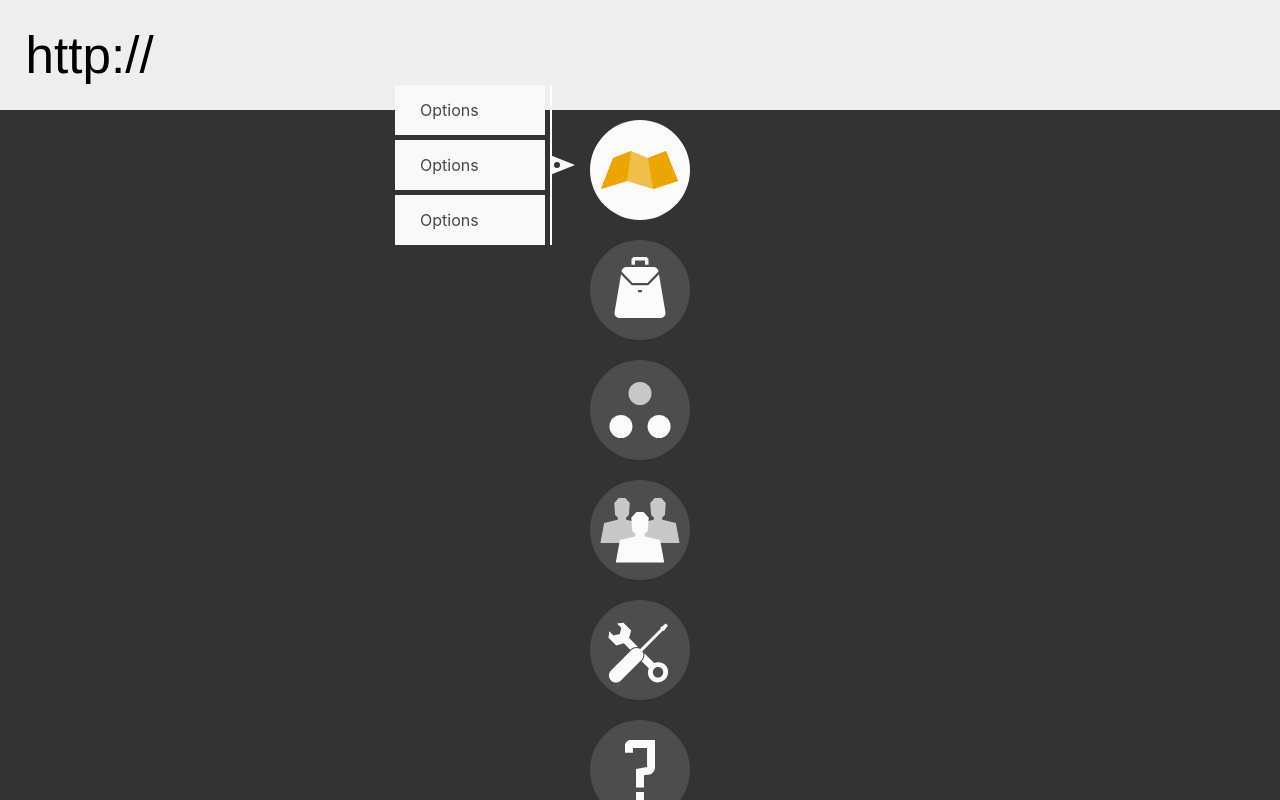
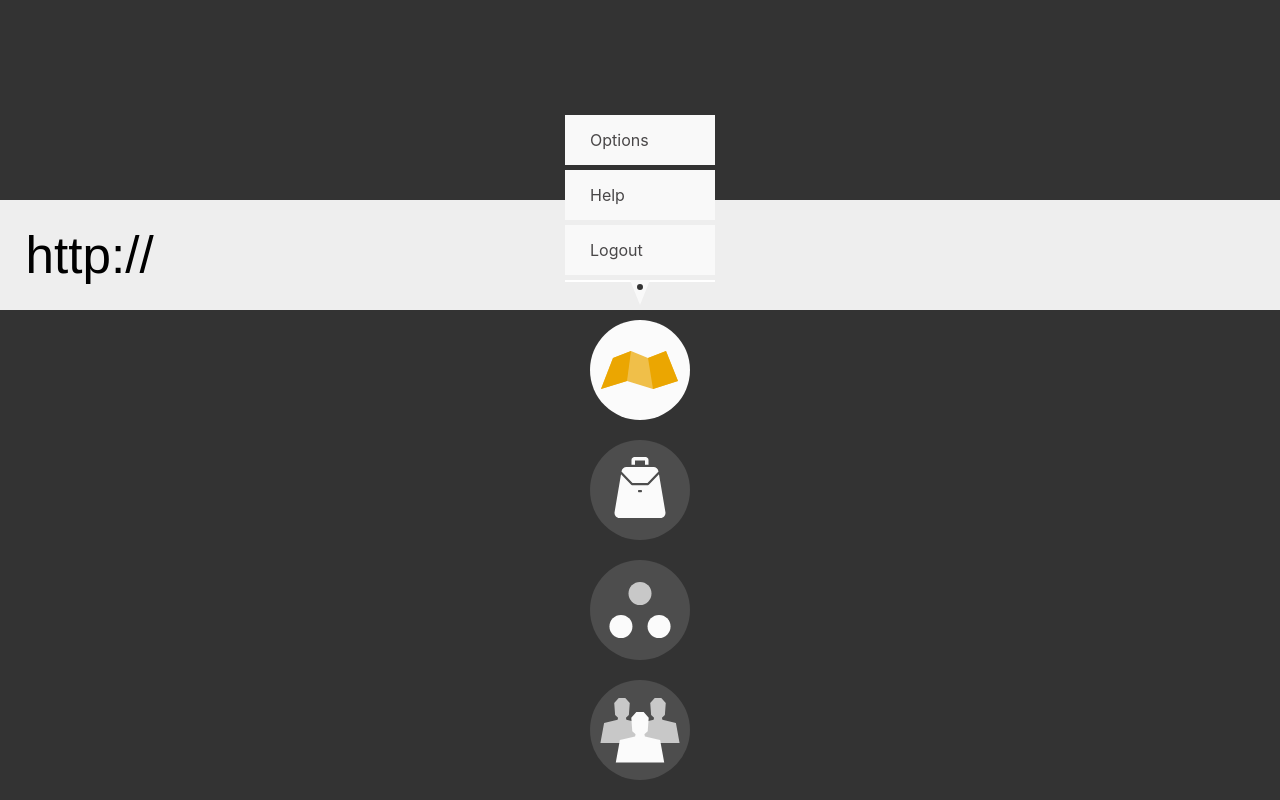
Before and after one commit to exokitxr/exokit-home, a React (Create React App) app in the folder html/: page / in a window 1280 px wide. Shown: the top 800 px of the page. Built offline with nearby package versions, Linux system fonts and the light colour scheme.

Commit message:
More ui tweaking

```diff
--- a/html/src/App.css
+++ b/html/src/App.css
@@ -2,6 +2,7 @@
 
 body {
   background-color: #333;
+  padding-top: 200px;
 }
 
 .tab {
@@ -33,11 +34,15 @@ body {
 	display: inline-block;
 }
 
+.menu.top {
+  margin-top: -200px;
+  margin-left: -25px;
+  border-bottom: 2px solid #FFF;
+}
 .menu.left {
   margin-left: -200px;
   border-right: 2px solid #FFF;
 }
-
 .menu.right {
   margin-left: 140px;
   border-left: 2px solid #FFF;
@@ -49,6 +54,9 @@ body {
 	padding: 0;
 	position: relative;
 }
+.menu.top .menu-list {
+  margin: 5px 0;
+}
 
 .menu-list:before {
 	position: absolute;
@@ -57,7 +65,6 @@ body {
 	border-bottom: 10px solid transparent;
 	top: calc(50% - 10px);
 }
-
 .menu-list:after {
 	position: absolute;
 	content: '';
@@ -66,7 +73,21 @@ body {
 	top: 50%;
 	transform: translateY(-50%);
 }
-
+.menu.top .menu-list:before {
+  border: 0;
+	border-top: 25px solid #f9f9f9;
+  border-left: 10px solid transparent;
+	border-right: 10px solid transparent;
+	bottom: -30px;
+	top: auto;
+	left: calc(50% - 10px);
+}
+.menu.top .menu-list:after {
+  top: auto;
+	bottom: -15px;
+  left: calc(50% - 3px);
+	transform: none;
+}
 .menu.left .menu-list:before {
 	border-left: 25px solid #f9f9f9;
 	right: -30px;
--- a/html/src/App.js
+++ b/html/src/App.js
@@ -124,9 +124,15 @@ class App extends Component {
           <input className='text-input' type='text' value={this.state.url} onChange={e => this.setState({url: e.target.value})}/>
           {buttons.map((button, i) => {
             const selected = this.state.selectedButton === i;
-            const menu = selected ? <div className={classnames('menu', (i % 2) === 0 ? 'left' : 'right')}>
+            const menu = selected ? <div className={classnames('menu',
+              (i === 0) ?
+                'top'
+              : (
+                (i % 2) === 1 ? 'left' : 'right'
+              )
+            )}>
               <ul className="menu-list">
-                {button[2].map((option, i) => <li className="menu-list-item" key={i}>Options</li>)}
+                {button[2].map((option, i) => <li className="menu-list-item" key={i}>{option}</li>)}
               </ul>
             </div> : null;
             if (!selected) {
```
